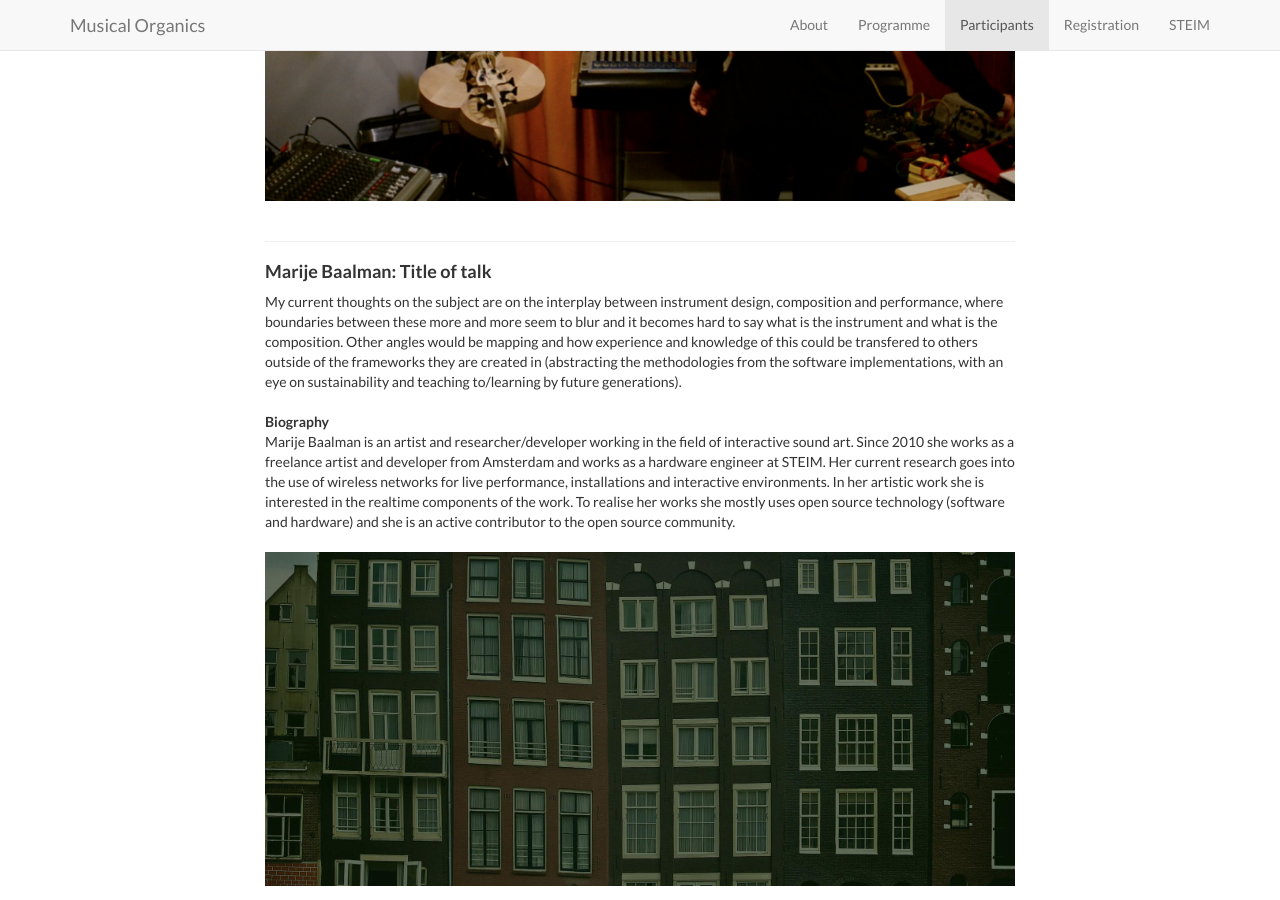
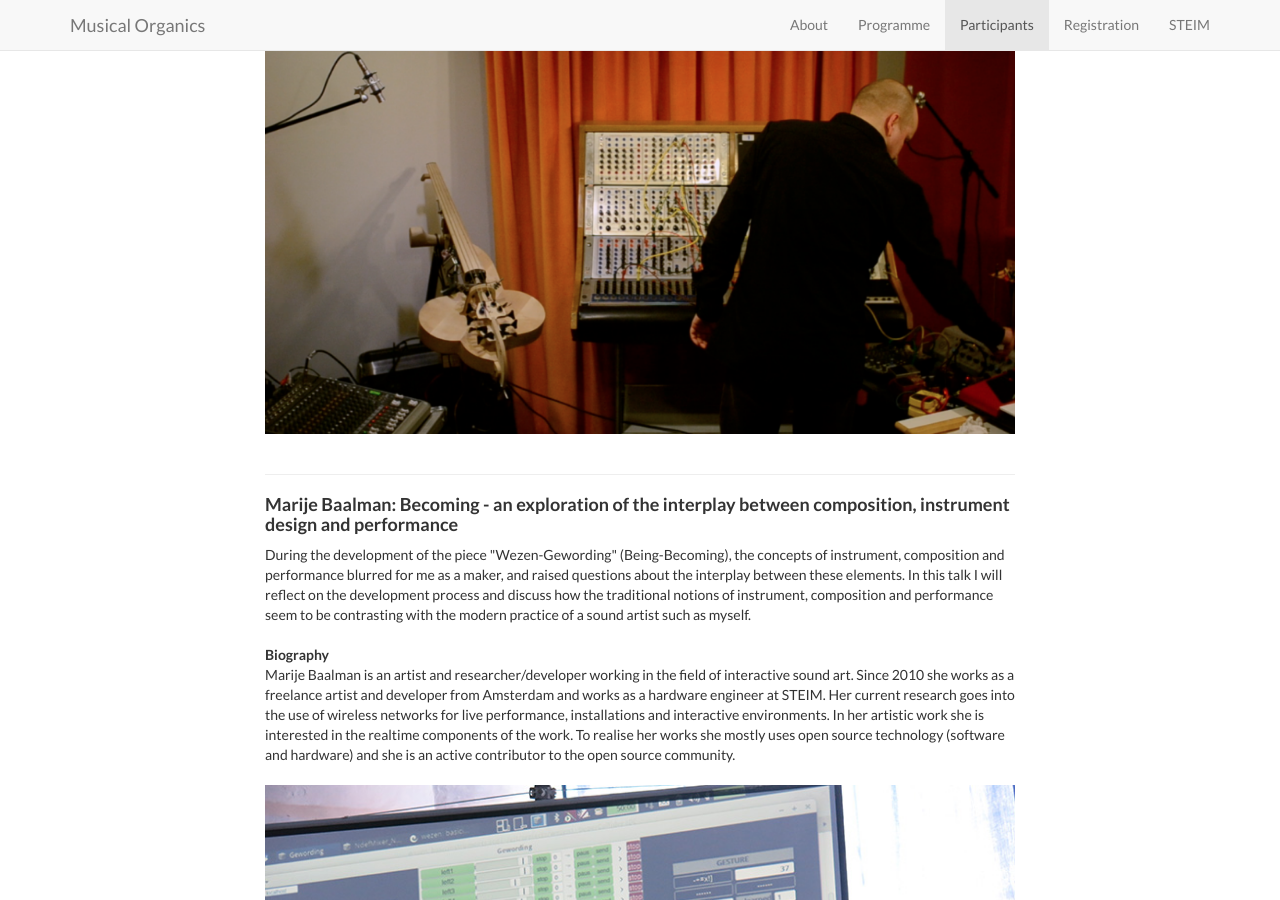
Before and after one commit to thormagnusson/steim, a Jekyll site: the page built from index.html, in a window 1280 px wide and 900 px high, scrolled down 8053 px. Built offline with Jekyll 4.4.1, drawn with Linux system fonts in a browser that asks for light colours; some of the changed text lies outside the part shown.

Commit message:
programme

```diff
--- a/_includes/participants.html
+++ b/_includes/participants.html
@@ -22,7 +22,7 @@
             <div />
 
             <br><hr>
-            <h4><b>Till Bovermann: Title of talk</b></h4>
+            <h4><b>Till Bovermann: Thoughts on Instrumentality for Sonic Wilderness Interventions</b></h4>
 
             Music making has a long tradition and so does the selection of places at which music is performed. Over time, such places turned from simple common areas located i.e. in the centre of a settlement to intentionally designed locations such as churches and concert halls that foster sonic qualities by architectural acoustic elements. Sometimes, however, it feels necessary to escape established performance places and enrich soundscapes of areas by music that are not commonly accepted to be environments for music making. Areas that are off-the-grid, wild. This talk examines the nature of such contemporary wilderness performances, touching aspects like composition, the act of playing, the choice of instruments, and the interpretation of the term "performance" itself.<br>
 
@@ -32,7 +32,7 @@
 
 
             <div class="image-wrapper">
-            <img src="img/banner-bg.jpg" alt="Till Bovermann" class="scale-image" />
+            <img src="img/till.jpg" alt="Till Bovermann" class="scale-image" />
             <div />
 
             <br><hr>
@@ -124,9 +124,10 @@
 
 
              <br><hr>
-            <h4><b>Marije Baalman: Title of talk</b></h4>
+            <h4><b>Marije Baalman: Becoming - an exploration of the interplay between composition,
+instrument design and performance</b></h4>
 
-            My current thoughts on the subject are on the interplay between instrument design, composition and performance, where boundaries between these more and more seem to blur and it becomes hard to say what is the instrument and what is the composition. Other angles would be mapping and how experience and knowledge of this could be transfered to others outside of the frameworks they are created in (abstracting the methodologies from the software implementations, with an eye on sustainability and teaching to/learning by future generations).<br>
+			During the development of the piece "Wezen-Gewording" (Being-Becoming), the concepts of instrument, composition and performance blurred for me as a maker, and raised questions about the interplay between these elements. In this talk I will reflect on the development process and discuss how the traditional notions of instrument, composition and performance seem to be contrasting with the modern practice of a sound artist such as myself.<br>
 
             <br><b>Biography</b><br>
 
@@ -134,7 +135,7 @@
 
 
             <div class="image-wrapper">
-            <img src="img/banner-bg.jpg" alt="Marije Baalman" class="scale-image" />
+            <img src="img/marije.jpg" alt="Marije Baalman" class="scale-image" />
             <div />
 
 
```
Also changed, not shown: img/marije.jpg (added), img/till.jpg (added).
